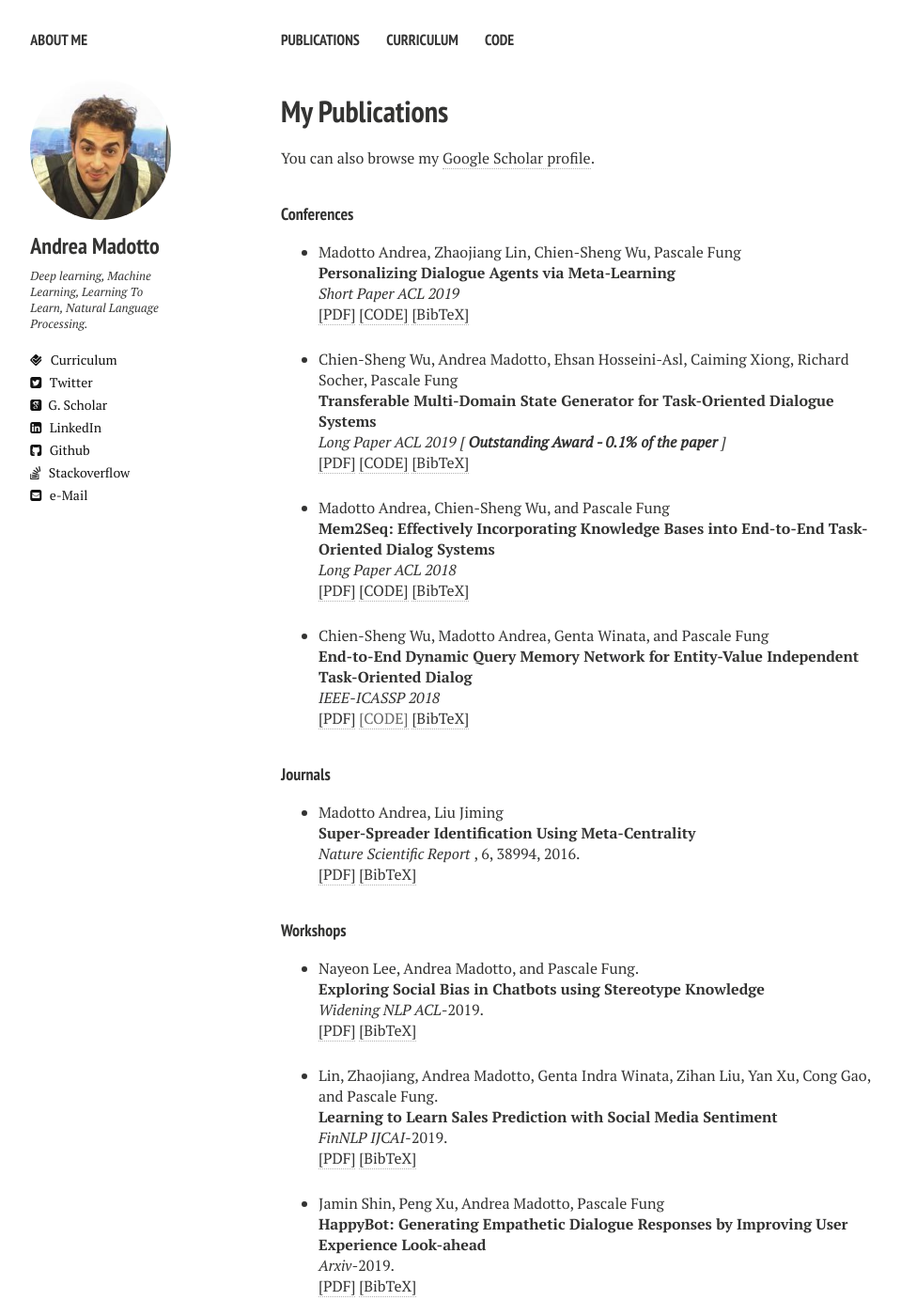
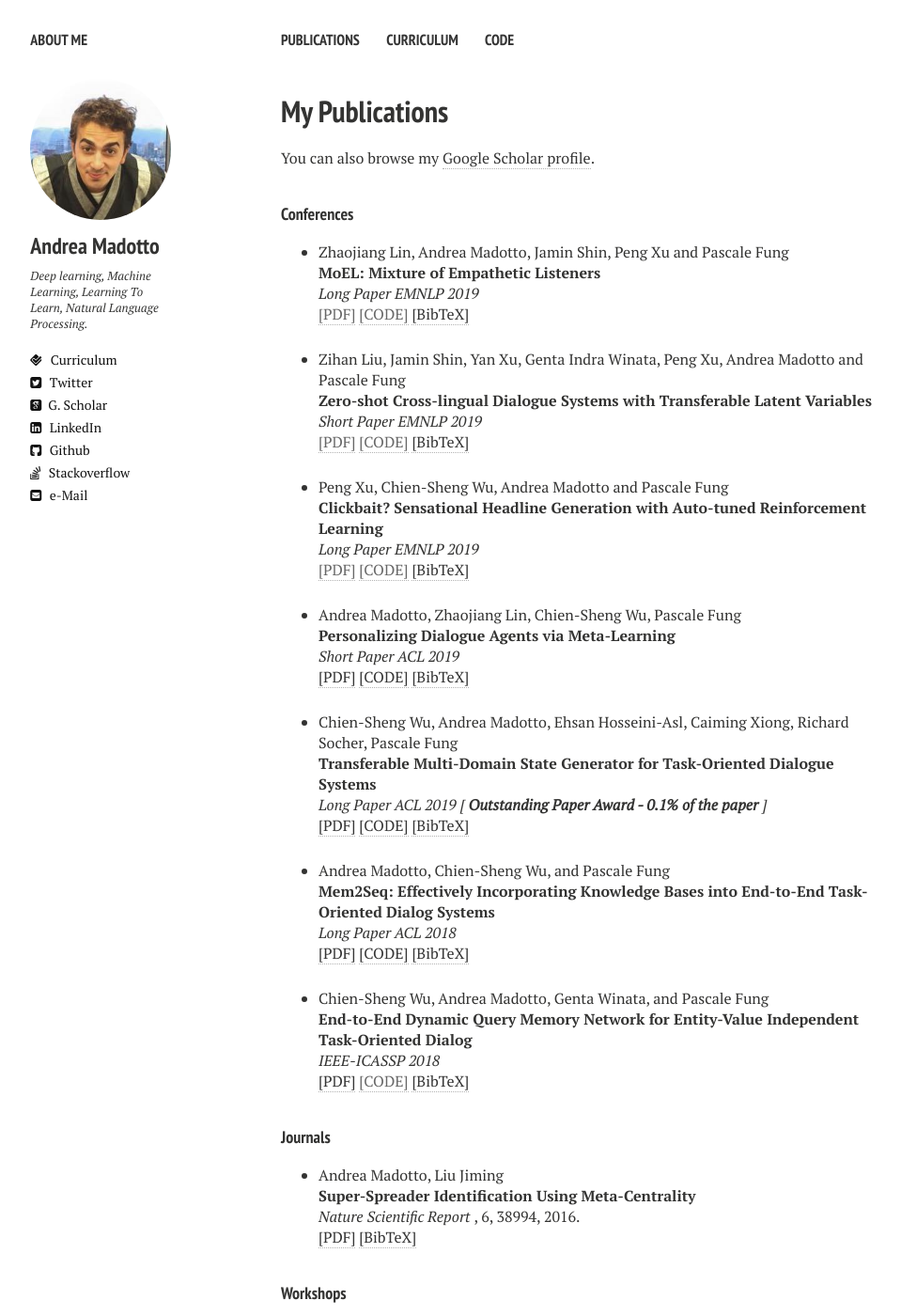
Before and after one commit to andreamad8/OLDWEBSITE, a Jekyll site: the page built from publications.md, in a window 1280 px wide and 1400 px high. Shown: the whole window at 94% size, without its empty margins (21-980 px from the left). Built offline with Jekyll 4.4.1, drawn with Linux system fonts in a browser that asks for light colours; nearby versions of some CDN libraries; some of the changed text lies outside the part shown.

Commit message:
some updated

```diff
--- a/_layouts/publications.html
+++ b/_layouts/publications.html
@@ -86,8 +86,55 @@ div.bibtex pre { font-size: 75%; overflow: auto;  width: 100%; padding: 0em 0em;
 <!-- Generated from JabRef by PubList by Truong Nghiem at 11:44 on 2015.09.10. -->
 <ul class="biblist">
 
+
     <li ><p>
-        Madotto Andrea, Zhaojiang Lin, Chien-Sheng Wu, Pascale Fung<br><b>Personalizing Dialogue Agents via Meta-Learning</b><br>
+        Zhaojiang Lin, Andrea Madotto, Jamin Shin, Peng Xu and Pascale Fung<br><b>MoEL: Mixture of Empathetic Listeners</b><br>
+        <i>Long Paper EMNLP 2019 </i>
+        <br />
+        <a href="" target="_blank">[PDF]</a>
+        <a href=""  target="_blank">[CODE]</a>
+        <a href="javascript:toggleBibtex('')">[BibTeX]</a>
+        </p>
+        <div id="" class="bibtex noshow">
+        <pre>
+
+        </pre>
+        </div>
+    </li>
+
+    <li ><p>
+        Zihan Liu, Jamin Shin, Yan Xu, Genta Indra Winata, Peng Xu, Andrea Madotto and Pascale Fung<br><b>Zero-shot Cross-lingual Dialogue Systems with Transferable Latent Variables</b><br>
+        <i>Short Paper EMNLP 2019 </i>
+        <br />
+        <a href="" target="_blank">[PDF]</a>
+        <a href=""  target="_blank">[CODE]</a>
+        <a href="javascript:toggleBibtex('')">[BibTeX]</a>
+        </p>
+        <div id="" class="bibtex noshow">
+        <pre>
+
+        </pre>
+        </div>
+    </li>
+
+  <li ><p>
+    Peng Xu, Chien-Sheng Wu, Andrea Madotto and Pascale Fung<br><b>Clickbait? Sensational Headline Generation with Auto-tuned Reinforcement Learning</b><br>
+    <i>Long Paper EMNLP 2019 </i>
+    <br />
+    <a href="" target="_blank">[PDF]</a>
+    <a href=""  target="_blank">[CODE]</a>
+    <a href="javascript:toggleBibtex('')">[BibTeX]</a>
+    </p>
+    <div id="" class="bibtex noshow">
+    <pre>
+
+    </pre>
+    </div>
+    </li>
+
+
+    <li ><p>
+        Andrea Madotto, Zhaojiang Lin, Chien-Sheng Wu, Pascale Fung<br><b>Personalizing Dialogue Agents via Meta-Learning</b><br>
         <i>Short Paper ACL 2019 </i>
         <br />
         <a href="https://www.aclweb.org/anthology/P19-1542" target="_blank">[PDF]</a>
@@ -110,7 +157,7 @@ div.bibtex pre { font-size: 75%; overflow: auto;  width: 100%; padding: 0em 0em;
 <li ><p>
   Chien-Sheng Wu, Andrea Madotto, Ehsan Hosseini-Asl, Caiming Xiong, Richard Socher, Pascale Fung<br><b>Transferable Multi-Domain State Generator for Task-Oriented Dialogue
     Systems</b><br>
-  <i>Long Paper ACL 2019 [<b> Outstanding Award - 0.1% of the paper </b>] </i>
+  <i>Long Paper ACL 2019 [<b> Outstanding Paper Award - 0.1% of the paper </b>] </i>
   <br />
   <a href="http://arxiv.org/abs/1905.08743" target="_blank">[PDF]</a>
   <a href="https://github.com/jasonwu0731/trade-dst"  target="_blank">[CODE]</a>
@@ -134,7 +181,7 @@ div.bibtex pre { font-size: 75%; overflow: auto;  width: 100%; padding: 0em 0em;
 
 <!-- Item: ACL2018 -->
 <li ><p>
-Madotto Andrea, Chien-Sheng Wu, and Pascale Fung<br><b>Mem2Seq: Effectively Incorporating Knowledge Bases into End-to-End Task-Oriented Dialog Systems</b><br>
+Andrea Madotto, Chien-Sheng Wu, and Pascale Fung<br><b>Mem2Seq: Effectively Incorporating Knowledge Bases into End-to-End Task-Oriented Dialog Systems</b><br>
 <i>Long Paper ACL 2018 </i>
 <br />
 <a href="https://www.aclweb.org/anthology/P18-1136" target="_blank">[PDF]</a> <a href="https://github.com/HLTCHKUST/Mem2Seq"  target="_blank">[CODE]</a>
@@ -159,7 +206,7 @@ Madotto Andrea, Chien-Sheng Wu, and Pascale Fung<br><b>Mem2Seq: Effectively Inco
 
     <!-- Item: ICASSP -->
     <li ><p>
-    Chien-Sheng Wu, Madotto Andrea, Genta Winata, and Pascale Fung
+    Chien-Sheng Wu, Andrea Madotto, Genta Winata, and Pascale Fung
     <br><b>End-to-End Dynamic Query Memory Network for Entity-Value Independent Task-Oriented Dialog</b><br>
 <i>IEEE-ICASSP 2018</i>
 
@@ -193,7 +240,7 @@ Madotto Andrea, Chien-Sheng Wu, and Pascale Fung<br><b>Mem2Seq: Effectively Inco
 <ul class="biblist">
 <!-- Item: NATURE -->
 <li ><p>
-  Madotto Andrea, Liu Jiming<br><b>Super-Spreader Identification Using Meta-Centrality</b><br>
+  Andrea Madotto, Liu Jiming<br><b>Super-Spreader Identification Using Meta-Centrality</b><br>
   <i>Nature Scientific Report </i>, 6, 38994, 2016.
   <br />
   <a href="http://www.nature.com/articles/srep38994" target="_blank">[PDF]</a>
@@ -398,7 +445,7 @@ Madotto Andrea, Chien-Sheng Wu, and Pascale Fung<br><b>Mem2Seq: Effectively Inco
 
 <!-- Item: CODE1 -->
 <li><p>
-  Genta Indra Winata, Madotto Andrea, Wu Chien-Sheng, Pascale Fung
+  Genta Indra Winata, Andrea Madotto, Wu Chien-Sheng, Pascale Fung
   <br>
   <b>Code-Switching Language Modeling using Syntax-Aware Multi-Task Learning</b><br>
   <i>ACL Code-Switching Workshop</i>-2018.
@@ -410,7 +457,7 @@ Madotto Andrea, Chien-Sheng Wu, and Pascale Fung<br><b>Mem2Seq: Effectively Inco
   <pre>
     @article{CS1,
       title={Code-Switching Language Modeling using Syntax-Aware Multi-Task Learning},
-      author={Genta Indra Winata, Madotto Andrea, Wu Chien-Sheng, Pascale Fung},
+      author={Genta Indra Winata, Andrea Madotto, Wu Chien-Sheng, Pascale Fung},
       publisher = {3rd Workshop in Computational Approaches in Linguistic Code-switching},
       year = {2018}
     }
@@ -420,7 +467,7 @@ Madotto Andrea, Chien-Sheng Wu, and Pascale Fung<br><b>Mem2Seq: Effectively Inco
 
 
   <li><p>
-      Genta Indra Winata, Wu Chien-Sheng, Madotto Andrea, Pascale Fung
+      Genta Indra Winata, Wu Chien-Sheng, Andrea Madotto, Pascale Fung
       <br>
       <b>Bilingual Character Representation for Efficiently Addressing Out-of-Vocabulary Words in Code-Switching Named Entity Recognition</b><br>
       <i>ACL Code-Switching Workshop</i>-2018.
@@ -432,7 +479,7 @@ Madotto Andrea, Chien-Sheng Wu, and Pascale Fung<br><b>Mem2Seq: Effectively Inco
       <pre>
         @article{CS2,
           title={Bilingual Character Representation for Efficiently Addressing Out-of-Vocabulary Words in Code-Switching Named Entity Recognition},
-          author={Genta Indra Winata, Wu Chien-Sheng, Madotto Andrea, Pascale Fung},
+          author={Genta Indra Winata, Wu Chien-Sheng, Andrea Madotto, Pascale Fung},
           publisher = {3rd Workshop in Computational Approaches in Linguistic Code-switching},
           year = {2018}
         }
@@ -442,7 +489,7 @@ Madotto Andrea, Chien-Sheng Wu, and Pascale Fung<br><b>Mem2Seq: Effectively Inco
 
 <!-- Item: DSTC6 -->
   <li><p>
-  Pascale Fung, Bertero Dario, Xu Peng, Park Ji Ho, Wu Chien-Sheng, Madotto Andrea<br>
+  Pascale Fung, Bertero Dario, Xu Peng, Park Ji Ho, Wu Chien-Sheng, Andrea Madotto<br>
   <b>Empathetic Dialog Systems</b><br>
   <i>LREC Keynote</i>-2018.
   <br />
@@ -463,7 +510,7 @@ Madotto Andrea, Chien-Sheng Wu, and Pascale Fung<br><b>Mem2Seq: Effectively Inco
 
 <!-- Item: DSTC6 -->
 <li ><p>
-  Chien-Sheng Wu, Madotto Andrea, Genta Winata, and Pascale Fung<br>
+  Chien-Sheng Wu, Andrea Madotto, Genta Winata, and Pascale Fung<br>
   <b>End-to-End Recurrent Entity Network for Entity-Value Independent Goal-Oriented Dialog Learning</b><br>
   <i>DSTC6</i>-2017.
   <br />
@@ -485,7 +532,7 @@ Madotto Andrea, Chien-Sheng Wu, and Pascale Fung<br><b>Mem2Seq: Effectively Inco
 
 
 <li ><p>
-    Madotto Andrea, Attardi Giuseppe<br>
+    Andrea Madotto, Attardi Giuseppe<br>
     <b>Question Dependent Recurrent Entity Network for Question Answering</b><br>
     <i>NL4AI</i>-2017.
     <br />
@@ -506,7 +553,7 @@ Madotto Andrea, Chien-Sheng Wu, and Pascale Fung<br><b>Mem2Seq: Effectively Inco
     </li>
 
     <li ><p>
-        Attardi Giuseppe, Carta Antonio, Errica Federico, Madotto Andrea, and Pannitto Ludovica<br>
+        Attardi Giuseppe, Carta Antonio, Errica Federico, Andrea Madotto, and Pannitto Ludovica<br>
         <b>Fa3l at semeval-2017 task 3: A three embeddings recurrent neural network for question answering</b><br>
         <i>SemEval</i>-2017.
         <br />
@@ -539,7 +586,7 @@ Madotto Andrea, Chien-Sheng Wu, and Pascale Fung<br><b>Mem2Seq: Effectively Inco
         </li>
 
         <li ><p>
-            Chiancone Andrea, Madotto Andrea<br>
+            Chiancone Andrea, Andrea Madotto<br>
             <b>A Multistrain Bacterial Model for Link Prediction</b><br>
             <i>ICNC</i>-2016.
             <br />
```
Also changed, not shown: index.md (+3 -1 lines), 2 other files.
